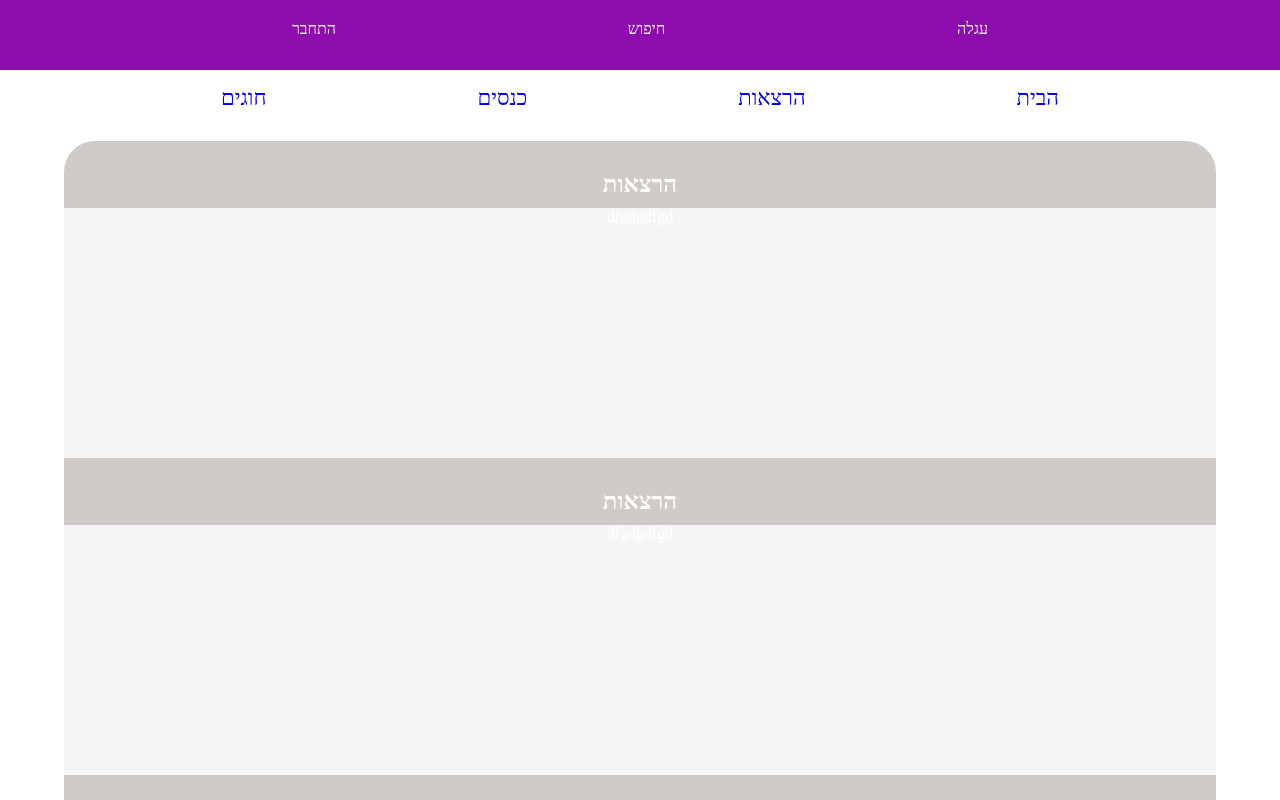
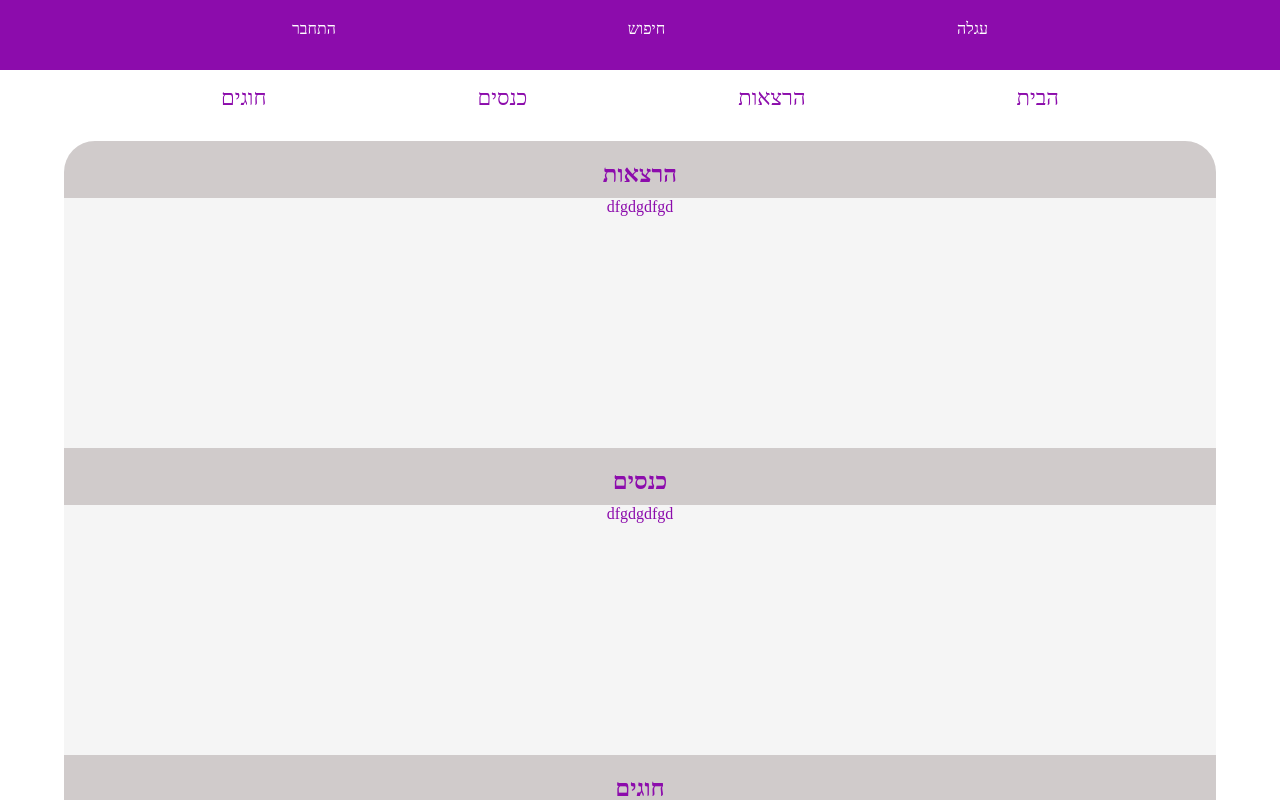
Before and after one commit to itsik-ba/My-Lectures, a React (Vite) app in the folder client/: page / in a window 1280 px wide. Shown: the top 800 px of the page. Built offline with nearby package versions, Linux system fonts and the light colour scheme.

Commit message:
working main page

```diff
--- a/client/src/App.tsx
+++ b/client/src/App.tsx
@@ -12,7 +12,7 @@ import HomePage from './pages/mainBar/homePage/HomePage'
 import Lecture from './pages/mainBar/lecture/Lecture'
 import Classes from './pages/mainBar/classes/Classes'
 import Courses from './pages/mainBar/courses/Courses'
-import BottomPage from './components/bottomPage/BottomPage'
+// import BottomPage from './components/bottomPage/BottomPage'
 
 
 
@@ -31,7 +31,7 @@ function App() {
 
       <Route path="/classes" element={<Classes/>}/>
     </Routes>
-    <BottomPage/>
+    {/* <BottomPage/> */}
       </div>
 
   )
--- a/client/src/components/navBar/style/navBar.scss
+++ b/client/src/components/navBar/style/navBar.scss
@@ -3,12 +3,16 @@
     padding: 15px 10px;
     display: flex;
     justify-content: space-evenly;
-    color: rgb(140, 12, 172) ;
+
 
 }
 
 .Link{
     font-size: 22px;
     text-decoration: none;
+    color: rgb(140, 12, 172);
+}
 
+.Link:hover{
+    text-decoration: underline;
 }
--- a/client/src/pages/mainBar/homePage/HomePage.tsx
+++ b/client/src/pages/mainBar/homePage/HomePage.tsx
@@ -12,14 +12,14 @@ const HomePage = () => {
          </div>
          </div>
          <div className="main__lectures">
-         <h2>הרצאות</h2>
+         <h2>כנסים</h2>
          <div className="main__lectures__showLec">
          dfgdgdfgd
 
          </div>
          </div>
          <div className="main__lectures">
-         <h2>הרצאות</h2>
+         <h2>חוגים</h2>
          <div className="main__lectures__showLec">
          dfgdgdfgd
 
--- a/client/src/pages/mainBar/homePage/style/homePage.scss
+++ b/client/src/pages/mainBar/homePage/style/homePage.scss
@@ -1,25 +1,25 @@
 
 .main{
-    width: 100%;
-    height: 100vh;
+    // width: 100%;
+    // height: 100vh;
     display: flex;
     justify-content: center;
 
     &__container{
         width: 90%;
-        height: 100vh;
+        // height: 100vh;
         background-color: rgb(208, 203, 203);
         margin: 15px 0px;
-        border-radius: 31px 31px 31px 31px;
+        border-radius: 31px 31px 0px 0px;
         // box-shadow: 7px 2px 46px -8px rgba(0,0,0,0.75);
     }
 
 
     &__lectures{
-        margin: 30px 0px;
+        margin: 20px 0px;
         width: 100%;
         text-align: center;
-        color: white;
+        color: rgb(140, 12, 172);
 
 
         &__showLec{
--- a/client/src/style/index.scss
+++ b/client/src/style/index.scss
@@ -3,18 +3,15 @@
     padding: 0;
     box-sizing: border-box;
 }
-html{
-    width: 100vw;
-    height: 100vh;
-}
+
 body{
     background-color: white;
-    width: 100vw;
-    height: 100vh;
+    // width: 100vw;
+    // height: 100vh;
 
 }
 
 #root{
-    width: 100vw;
-    height: 100vh;
+    // width: 100vw;
+    // height: 100vh;
 }
```
